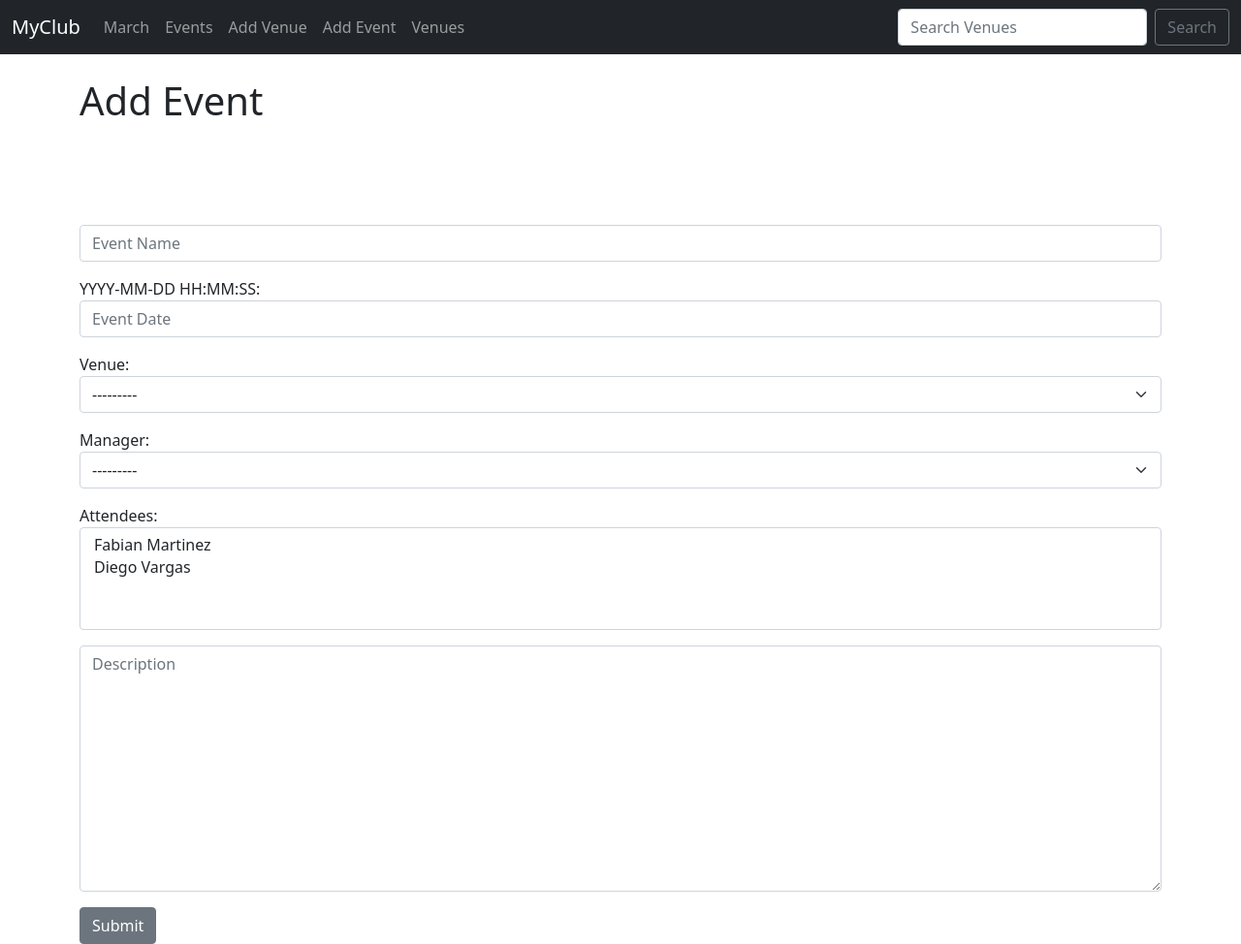
After one commit to FabianArturo5/ClubDjango, a Django app: page /add_event in a window 1280 px wide. The commit adds this page. Shown: the whole page at 97% size. Run offline with Django 5.2, Linux system fonts and the light colour scheme; data comes from the database, SQL or seed files in the repository; both versions use the stored data as it was after the commit.

Commit message:
added an add event page

```diff
--- a/myclub_website/events/forms.py
+++ b/myclub_website/events/forms.py
@@ -1,6 +1,6 @@
 from django import forms
 from django.forms import ModelForm
-from .models import Venue
+from .models import Venue, Event
 
 
 #Create a Venue form
@@ -24,3 +24,25 @@ class VenueForm(ModelForm):
             'web': forms.TextInput(attrs={'class':'form-control', 'placeholder':'Web'}),
             'email_address': forms.EmailInput(attrs={'class':'form-control', 'placeholder':'Email Address'}),
         }
+
+#Create a Event form
+class EventForm(ModelForm):
+    class Meta:
+        model = Event
+        fields = ('name', 'event_date', 'venue', 'manager', 'attendees', 'description')
+        labels = {
+            'name':'',
+            'event_date':'YYYY-MM-DD HH:MM:SS',
+            'venue':'Venue',
+            'manager':'Manager',
+            'attendees':'Attendees',
+            'description':'',
+        }
+        widgets = {
+            'name': forms.TextInput(attrs={'class':'form-control', 'placeholder':'Event Name'}),
+            'event_date': forms.DateInput(attrs={'class':'form-control', 'placeholder':'Event Date'}),
+            'venue': forms.Select(attrs={'class':'form-select', 'placeholder':'Venue'}),
+            'manager': forms.Select(attrs={'class':'form-select', 'placeholder':'Manager'}),
+            'attendees': forms.SelectMultiple(attrs={'class':'form-control', 'placeholder':'Attendees'}),
+            'description': forms.Textarea(attrs={'class':'form-control', 'placeholder':'Description'}),
+        }
--- /dev/null
+++ b/myclub_website/events/templates/events/add_event.html
@@ -0,0 +1,24 @@
+{% extends 'events/base.html' %}
+
+{% block content %}
+
+<h1>Add Event</h1>
+<br><br>
+<br><br>
+
+{% if submitted %}
+    Your Event Was Submitted Succesfully!!
+{% else %}
+
+    <form action="" method="POST">
+        {% csrf_token %}
+
+        {{ form.as_p}}
+
+        <input type="submit" value="Submit" class="btn btn-secondary">
+
+    </form>
+
+{% endif %}
+
+{% endblock %}
--- a/myclub_website/events/templates/events/navbar.html
+++ b/myclub_website/events/templates/events/navbar.html
@@ -16,6 +16,9 @@
             <a class="nav-link" href="{% url 'add-venue' %}">Add Venue</a>
           </li>
           <li class="nav-item">
+            <a class="nav-link" href="{% url 'add-event' %}">Add Event</a>
+          </li>
+          <li class="nav-item">
             <a class="nav-link" href="{% url 'list-venues' %}">Venues</a>
           </li>
         </ul>
--- a/myclub_website/events/urls.py
+++ b/myclub_website/events/urls.py
@@ -9,4 +9,5 @@ urlpatterns = [
     path('show_venue/<venue_id>', views.show_venue, name="show-venue"),
     path('search_venues', views.search_venues, name="search-venues"),
     path('update_venue/<venue_id>', views.update_venue, name="update-venue"),
+    path('add_event', views.add_event, name="add-event"),
 ]
--- a/myclub_website/events/views.py
+++ b/myclub_website/events/views.py
@@ -4,7 +4,21 @@ from calendar import HTMLCalendar
 from datetime import datetime
 from django.http import HttpResponseRedirect
 from .models import Event, Venue
-from .forms import VenueForm
+from .forms import VenueForm, EventForm
+
+#Function to add events
+def add_event(request):
+    submitted = False
+    if request.method == "POST":
+        form = EventForm(request.POST)
+        if form.is_valid():
+            form.save()
+            return HttpResponseRedirect('/add_event?submitted=True')
+    else:
+        form = EventForm
+        if 'submitted' in request.GET:
+            submitted=True
+    return render(request, 'events/add_event.html', {'form':form, 'submitted':submitted})
 
 #Function to update a venue, it gets the data and you can change with the VenueForm
 def update_venue(request, venue_id):
```
Also changed, not shown: myclub_website/db.sqlite3.
